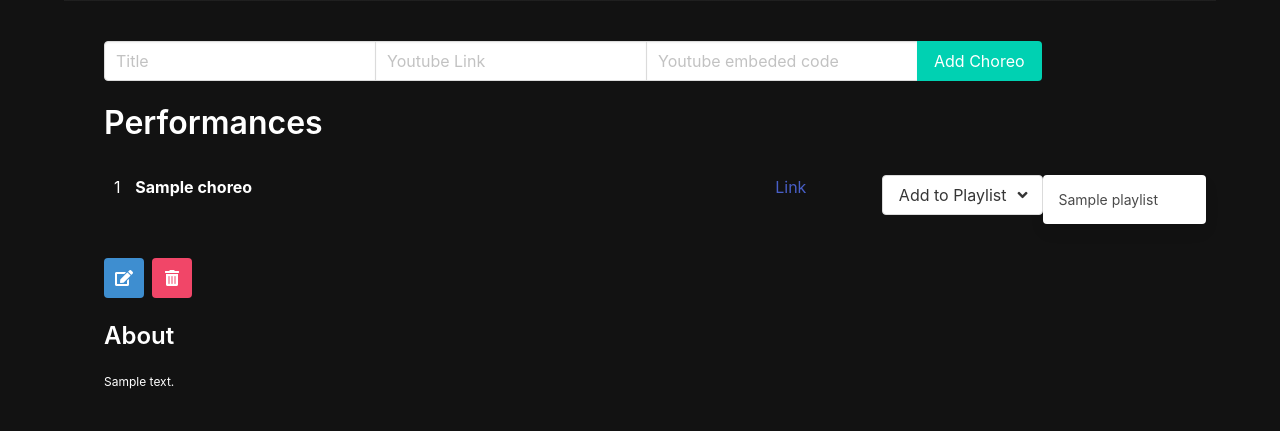
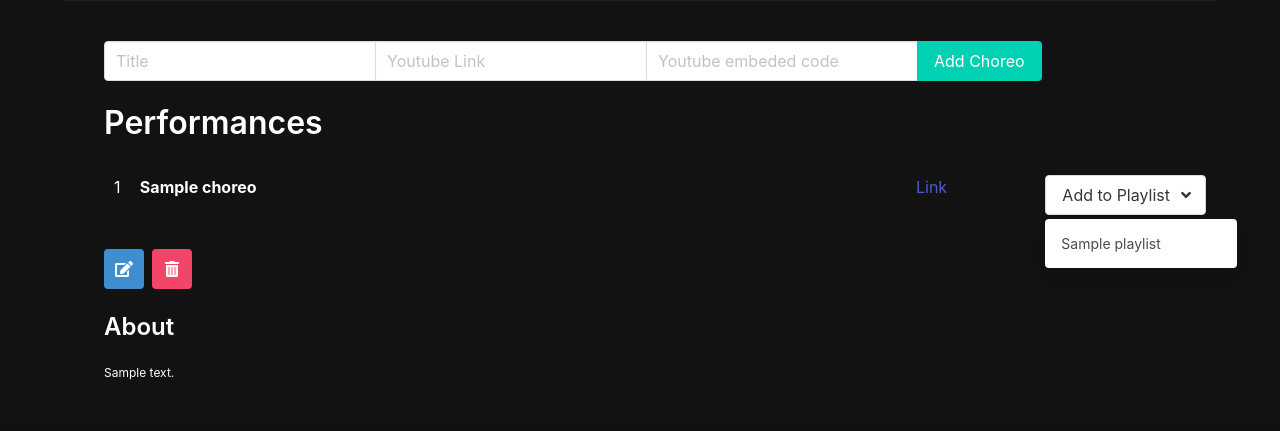
Before and after one commit to mdechavez5/Finch_Collector_App, a Django app: page /dancers/1/ in a window 1280 px wide, after a click on "Add to Playlist". Shown: the part 551-982 px from the top of the page. After the commit the page ends 931 px from the top, so only its background shows below. Run offline with Django 4.2, Linux system fonts and the light colour scheme; tables that the repository leaves empty hold one stand-in row (values such as "Sample post"); grey boxes marked "Sample" are stand-in pictures.

Commit message:
Working Dropbox now

```diff
--- a/main_app/static/scripts/main.js
+++ b/main_app/static/scripts/main.js
@@ -5,6 +5,6 @@ $(".navbar-burger").click(function () {
 });
 
 $(".dropdown").click(function (event) {
-    console.log("this",this)
+    console.log("this",this.event)
     $(this).toggleClass("is-active");
 });
--- a/main_app/templates/dancer_detail.html
+++ b/main_app/templates/dancer_detail.html
@@ -68,7 +68,7 @@
                         </span>
                         </button>
                     </div>
-                    <!-- <div class="dropdown-menu" id="dropdown-menu" role="menu"> -->
+                    <div class="dropdown-menu" id="dropdown-menu" role="menu">
                         <div class="dropdown-content">
                             {% for playlist in playlists %}
                                 <!-- each playlist becomes a drop down item with the ids needed to add to the join table  -->
@@ -80,7 +80,7 @@
                             </a>
                             {% endfor %}
                         </div>
-                    <!-- </div> -->
+                    </div>
                 </div>
               </span>
         </div>
```
